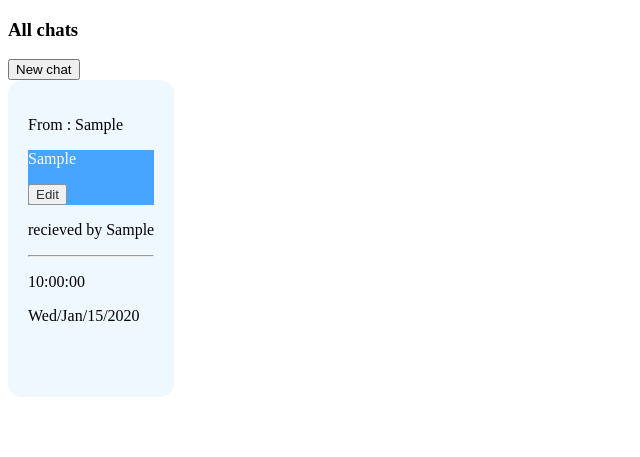
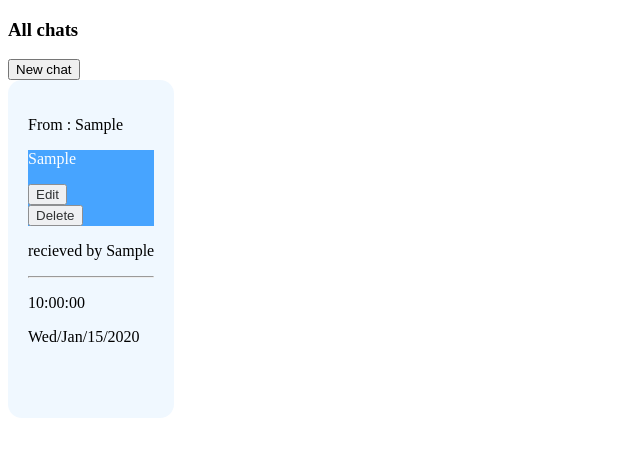
Before and after one commit to Rishab0323/Node-Express-Mongo-dev, a Node server app: page /chats in a window 1280 px wide. Shown: the top 457 px of the page, without its empty margins (0-640 px from the left). Run offline with Node 20, Linux system fonts and the light colour scheme; tables that the repository leaves empty hold one stand-in row (values such as "Sample post"); some libraries are stand-ins or nearby versions.

Commit message:
delete route,need to fix the error

```diff
--- a/mongodb/mongo_project/index.js
+++ b/mongodb/mongo_project/index.js
@@ -71,7 +71,6 @@ app.get("/chats/:id/edit", async (req,res) => {
     let chit = await chat.findById(id);
     res.render("edit.ejs",{chit});
 
-
 })
 
 
@@ -87,6 +86,13 @@ app.get("/chat/:id",async (req,res) => {
 
     console.log(updatedChat);
     res.redirect("chats");
+});
+
+app.delete("/chat/:id", async(req,res) =>{
+    let {id} = req.params;
+    let chatDeleted = await chat.findByIdAndDelete(id);
+    console.log( chatDeleted +"chat is deleted");
+    res.redirect("/chats");
 })
 
 
--- a/mongodb/mongo_project/views/ind.ejs
+++ b/mongodb/mongo_project/views/ind.ejs
@@ -20,6 +20,9 @@
             <form action="/chats/<%=chat._id %>/edit" method="GET">
                 <button>Edit</button>
             </form>
+             <form action="/chats/<%=chat._id %>?_method=DELETE" method="POST">
+                <button>Delete</button>
+            </form>
         </div>
         <p>recieved  by <%= chat.to %></p>
         <hr>
```
